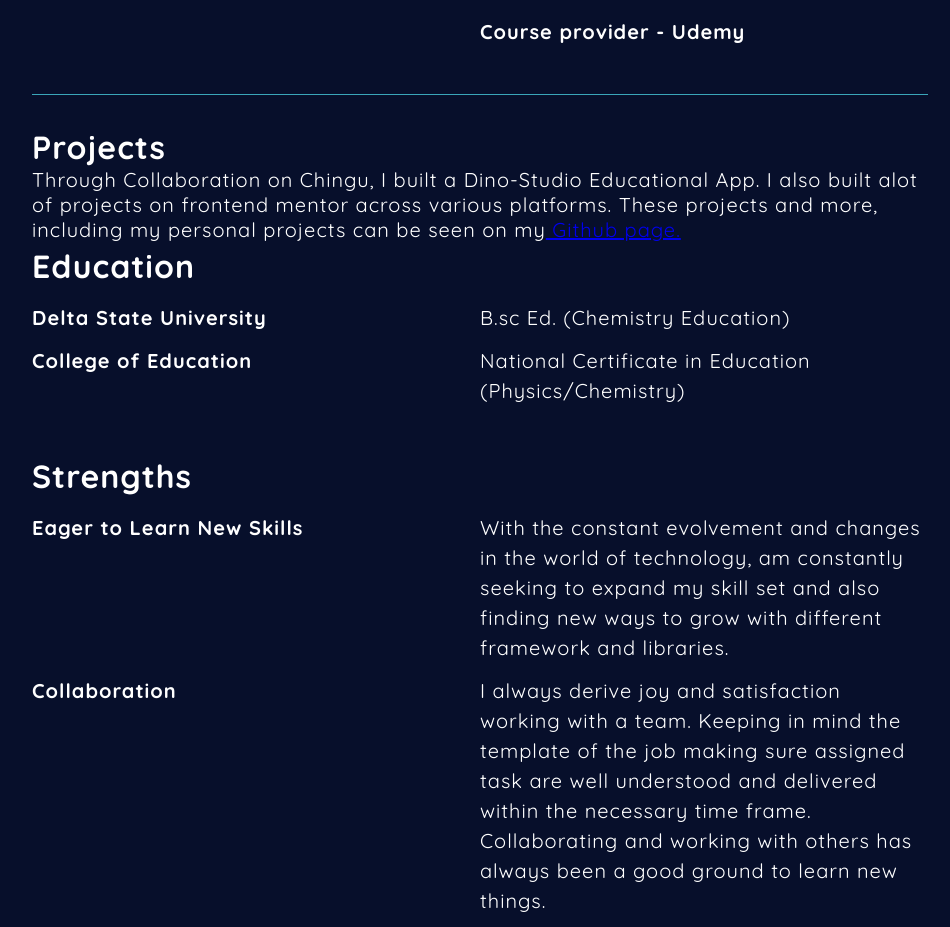
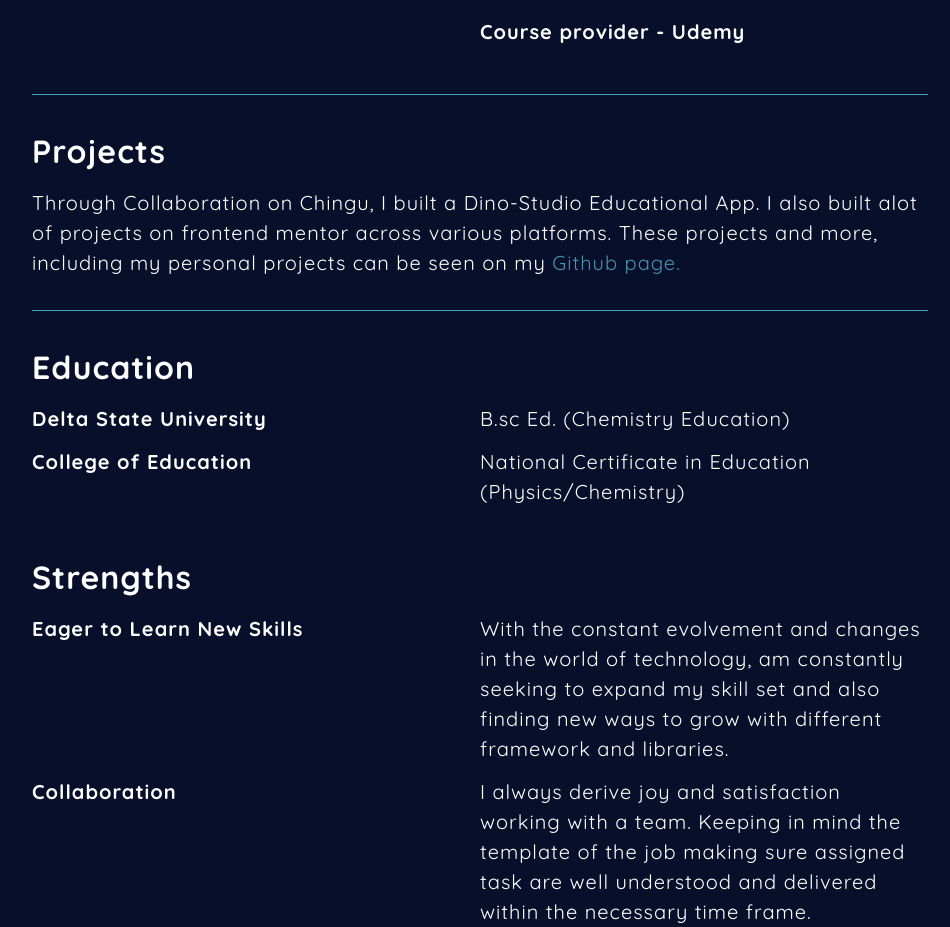
Before and after one commit to jonahunuafe/portfolio-react, a React (Vite) app: page /resume in a window 1280 px wide. Shown: the part 1230-2157 px from the top of the page, without its empty margins (160-1110 px from the left). Built offline with nearby package versions, Linux system fonts and the light colour scheme.

Commit message:
styled projects

```diff
--- a/src/components/Resume/Resume.jsx
+++ b/src/components/Resume/Resume.jsx
@@ -109,7 +109,7 @@ function MyResume() {
                         </p>
                     </div>
                 </div>
-                <div>
+                <div className={classes.projects}>
                     <h1>Projects</h1>
                     <p>
                         Through Collaboration on Chingu, I built a Dino-Studio Educational App.
--- a/src/components/Resume/Resume.module.css
+++ b/src/components/Resume/Resume.module.css
@@ -49,7 +49,7 @@
 
 .projects a {
     text-decoration: none;
-    color: #028391;
+    color: #4793AF;
 }
 
 .skills, .experience, .training, .projects, .education, .strength, .summary {
@@ -90,7 +90,7 @@
     justify-content: center;
 }
 
-.skills, .experience, .training {
+.skills, .experience, .training, .projects {
     border-bottom: 1px solid #3AA6B9;
     padding-bottom: 2rem;
 }
```
